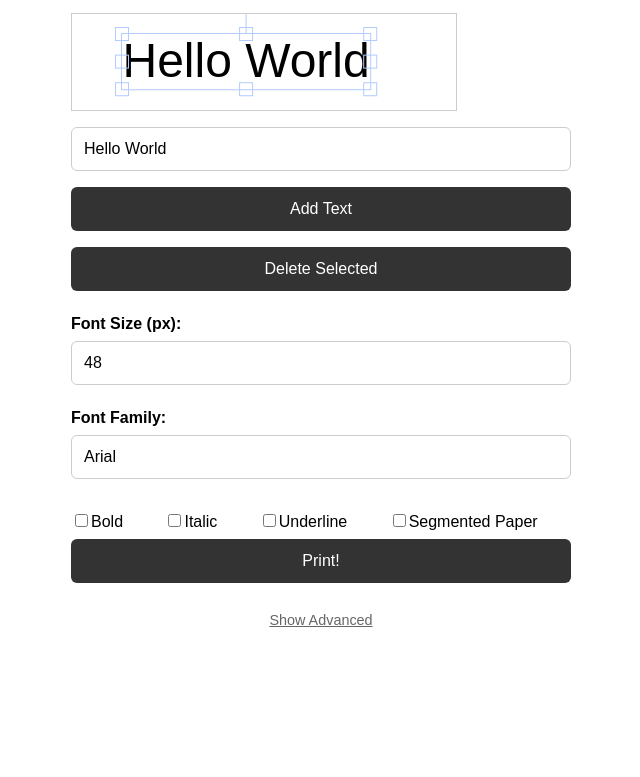
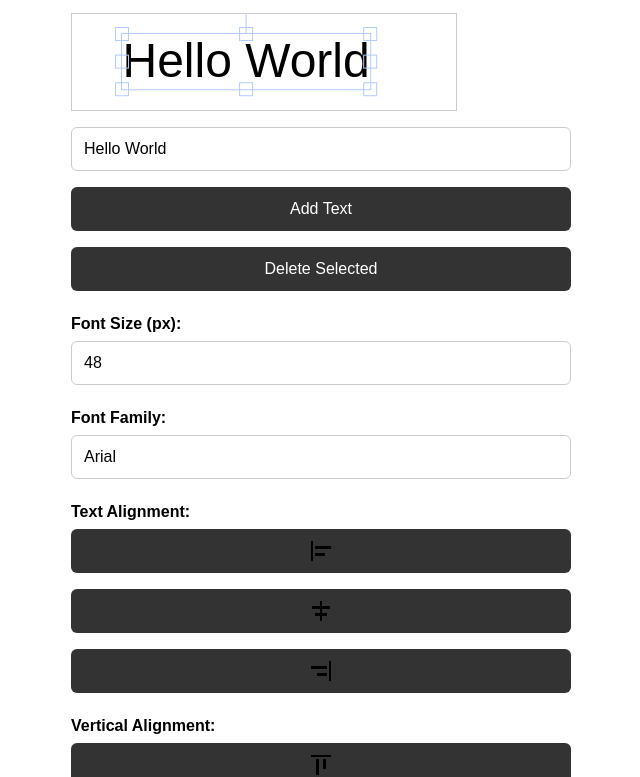
Before and after one commit to josb25/BleWebler, a plain HTML site: page index.html in a window 1280 px wide. Shown: the part 175-952 px from the top of the page, without its empty margins (319-959 px from the left). Before the commit the page ends 856 px from the top, so only its background shows below. Drawn offline with Linux system fonts and the light colour scheme.

Commit message:
Add text alignment options for canvas text editing

```diff
--- a/index.html
+++ b/index.html
@@ -32,6 +32,20 @@
         <input type="number" id="fontSize" value="48" min="1" />
         <label for="fontFamily">Font Family:</label>
         <input type="text" id="fontFamily" value="Arial" />
+      </div>
+
+      <div style="margin-top: 10px;">
+        <label>Text Alignment:</label>
+        <button onclick="setTextAlign('left')"><svg height="24" viewBox="0 -960 960 960" width="24"><path d="M80-80v-800h80v800H80Zm160-200v-120h400v120H240Zm0-280v-120h640v120H240Z"/></svg></button>
+        <button onclick="setTextAlign('center')"><svg height="24" viewBox="0 -960 960 960" width="24"><path d="M440-80v-200H240v-120h200v-160H120v-120h320v-200h80v200h320v120H520v160h200v120H520v200h-80Z"/></svg></button>
+        <button onclick="setTextAlign('right')"><svg height="24" viewBox="0 -960 960 960" width="24"><path d="M800-80v-800h80v800h-80ZM320-280v-120h400v120H320ZM80-560v-120h640v120H80Z"/></svg></button>
+      </div>
+
+      <div style="margin-top: 10px;">
+        <label>Vertical Alignment:</label>
+        <button onclick="setVerticalAlign('top')"><svg height="24" viewBox="0 -960 960 960" width="24"><path d="M280-80v-640h120v640H280Zm280-240v-400h120v400H560ZM80-800v-80h800v80H80Z"/></svg></button>
+        <button onclick="setVerticalAlign('middle')"><svg height="24" viewBox="0 -960 960 960" width="24"><path d="M280-120v-320H80v-80h200v-320h120v320h160v-200h120v200h200v80H680v200H560v-200H400v320H280Z"/></svg></button>
+        <button onclick="setVerticalAlign('bottom')"><svg height="24" viewBox="0 -960 960 960" width="24"><path d="M80-80v-80h800v80H80Zm200-160v-640h120v640H280Zm280 0v-400h120v400H560Z"/></svg></button>
       </div>
 
       <div class="options">
--- a/js/fabric_editor.js
+++ b/js/fabric_editor.js
@@ -117,3 +117,55 @@ function clearTextControls() {
 window.getFabricCanvas = function() {
   return canvas;
 }
+
+window.fabricEditor = {
+  setTextAlign: function(alignment) {
+    const activeObject = canvas.getActiveObject();
+    if (activeObject && activeObject.type === 'i-text') {
+      const canvasWidth = canvas.getWidth();
+      const objectWidth = activeObject.getScaledWidth();
+      let newLeft = activeObject.left;
+
+      // Set text alignment within the object's bounding box (for multi-line text)
+      activeObject.set({ textAlign: alignment });
+
+      // Adjust the object's left position to align it within the canvas
+      switch (alignment) {
+        case 'left':
+          newLeft = 0; // Align to left edge of canvas
+          break;
+        case 'center':
+          newLeft = (canvasWidth - objectWidth) / 2; // Center horizontally
+          break;
+        case 'right':
+          newLeft = canvasWidth - objectWidth; // Align to right edge of canvas
+          break;
+      }
+      activeObject.set({ left: newLeft });
+      canvas.renderAll();
+    }
+  },
+
+  setVerticalAlign: function(alignment) {
+    const activeObject = canvas.getActiveObject();
+    if (activeObject && activeObject.type === 'i-text') {
+      const canvasHeight = canvas.getHeight();
+      const objectHeight = activeObject.getScaledHeight();
+      let newTop = activeObject.top; // Default to current top
+
+      switch (alignment) {
+        case 'top':
+          newTop = 0; // Align to top of canvas
+          break;
+        case 'middle':
+          newTop = (canvasHeight - objectHeight) / 2; // Center vertically
+          break;
+        case 'bottom':
+          newTop = canvasHeight - objectHeight; // Align to bottom of canvas
+          break;
+      }
+      activeObject.set({ top: newTop });
+      canvas.renderAll();
+    }
+  }
+};
--- a/js/ui.js
+++ b/js/ui.js
@@ -53,3 +53,15 @@ document.addEventListener("DOMContentLoaded", () => {
     printButton.addEventListener("click", printLabel);
   }
 });
+
+function setTextAlign(alignment) {
+  if (window.fabricEditor) {
+    window.fabricEditor.setTextAlign(alignment);
+  }
+}
+
+function setVerticalAlign(alignment) {
+  if (window.fabricEditor) {
+    window.fabricEditor.setVerticalAlign(alignment);
+  }
+}
```
